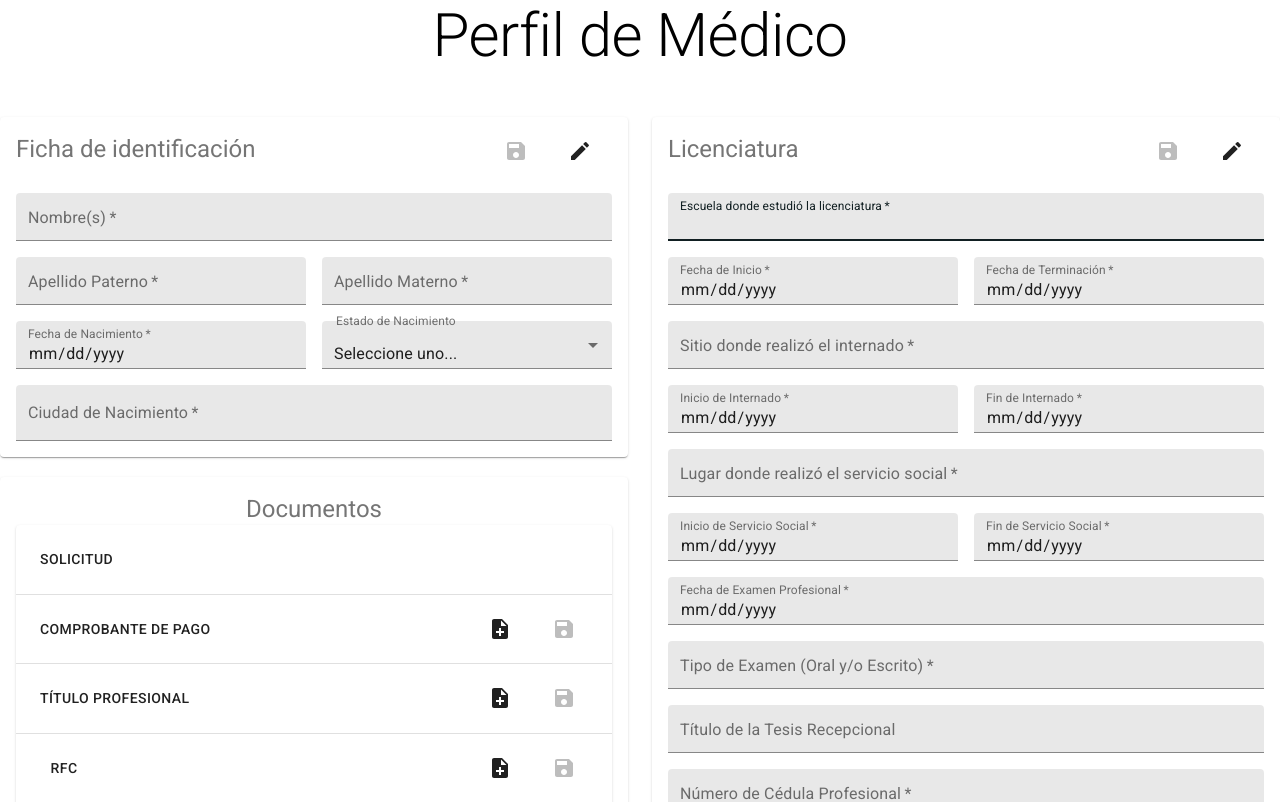
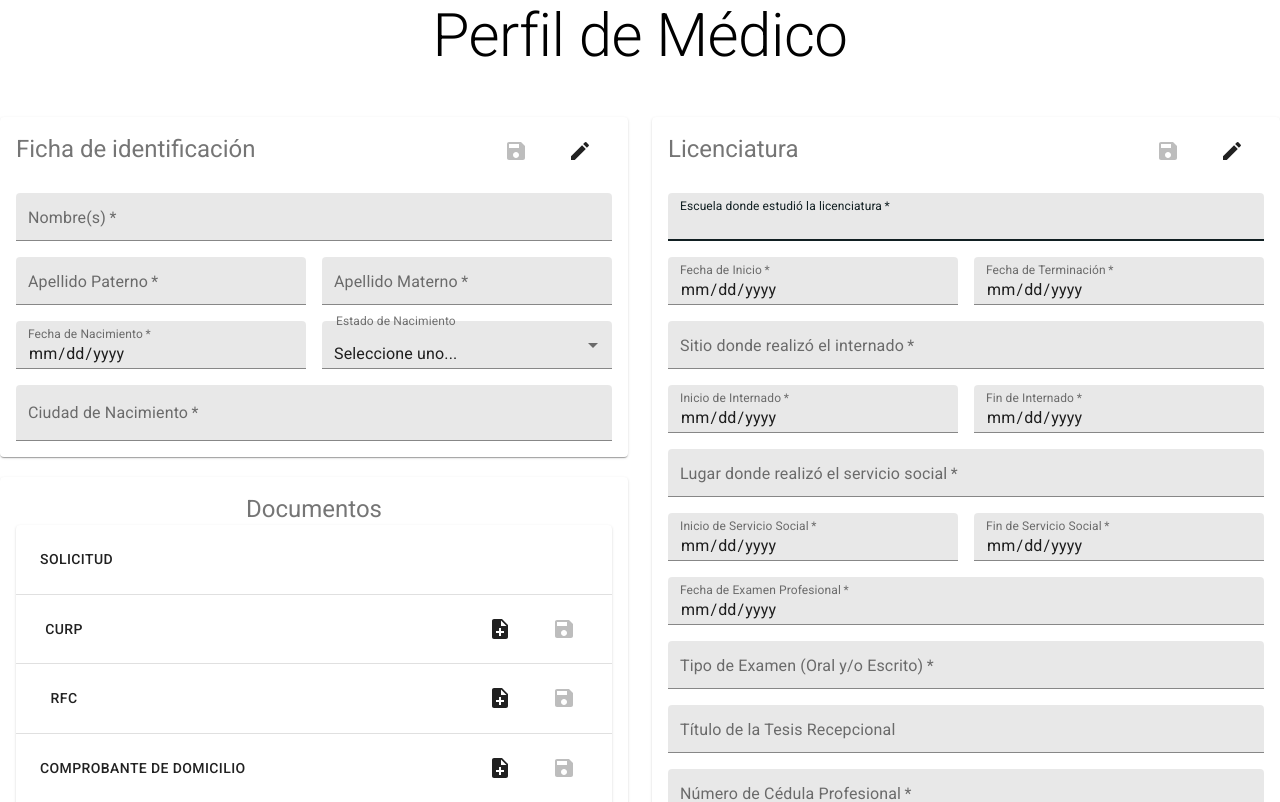
Before and after one commit to rossberto/comgecey, a React (Create React App) app: page /users/1 in a window 1280 px wide. Shown: the top 802 px of the page. Built offline with nearby package versions, Linux system fonts and the light colour scheme; no server answers.

Commit message:
User Files checking working.

```diff
--- a/src/main/users/UserFiles.js
+++ b/src/main/users/UserFiles.js
@@ -34,25 +34,24 @@ const endpoints = {
   'RFC': 'rfc',
   'Comprobante de domicilio': 'domicilio',
   'Título Profesional': 'profesional',
-  'Solicitud':'solicitud',
   'Comprobante de pago': 'pago'
 }
 
 const initFile = {
-  'Comprobante de pago': {
-    endpoint: 'pago'
+  'CURP': {
+    endpoint: 'curp',
+  },
+  'RFC': {
+    endpoint: 'rfc',
+  },
+  'Comprobante de domicilio': {
+    endpoint: 'domicilio',
   },
   'Título Profesional': {
     endpoint: 'profesional'
   },
-  'RFC': {
-    endpoint: 'rfc',
-  },
-  'CURP': {
-    endpoint: 'curp',
-  },
-  'Comprobante de domicilio': {
-    endpoint: 'domicilio',
+  'Comprobante de pago': {
+    endpoint: 'pago'
   }
 }
 
@@ -61,7 +60,6 @@ const initSaveDisabled = {
   'RFC': true,
   'Comprobante de domicilio': true,
   'Título Profesional': true,
-  'Solicitud': true,
   'Comprobante de pago': true
 }
 
@@ -70,7 +68,6 @@ const initFilePath = {
   'RFC': '',
   'Comprobante de domicilio': '',
   'Título Profesional': '',
-  'Solicitud': '',
   'Comprobante de pago': ''
 }
 
@@ -79,15 +76,41 @@ export default function UserFiles(props) {
 
   const [file, setFile] = useState(initFile);
   const [saveDisabled, setSaveDisabled] = useState(initSaveDisabled);
-  const [filePath, setFilePath] = useState(initFilePath)
+  const [filePath, setFilePath] = useState({})
+
 
   useEffect(() => {
-    Object.keys(initFilePath).forEach(key => {
-      setFilePath(
-        {
-          ...filePath, [key]: baseUrl + props.userId + '/documents/solicitud-' + props.userId + '.pdf'
+    console.log(filePath);
+  }, [filePath]);
+
+  useEffect(() => {
+    async function checkFiles(base, end) {
+      const responses = await Promise.all(
+        Object.keys(initFilePath).map(key => {
+          const url = base + `${endpoints[key]}/${endpoints[key]}-` + end;
+          return axios.head(url).catch(err => {return err});
+        })
+      );
+
+      return responses;
+    }
+
+    const headUrl = baseUrl + props.userId + '/files/';
+    const tailUrl = props.userId + '.pdf';
+    checkFiles(headUrl, tailUrl).then(response => {
+      const paths = {}
+      response.forEach(res => {
+        //console.log(res);
+        if (res.statusText === 'OK') {
+          Object.keys(endpoints).forEach(key => {
+            if (res.config.url.includes(endpoints[key])) {
+              paths[key] = res.config.url;
+            }
+          });
         }
-      );
+      });
+
+      setFilePath(paths);
     });
   }, []);
 
@@ -108,8 +131,13 @@ export default function UserFiles(props) {
     axios.post(url, formData, {headers: {
       'Content-Type': 'application/pdf'
     }}).then(response => {
-      console.log(response);
-      setSaveDisabled({...saveDisabled, [key]: true});
+      const url = baseUrl + props.userId + '/files/' +
+                  `${endpoints[key]}/${endpoints[key]}-` +
+                  props.userId + '.pdf';
+      axios.head(url).then(res => {
+        setFilePath({...filePath, [key]: res.config.url});
+        setSaveDisabled({...saveDisabled, [key]: true});
+      });
     });
   }
 
```
